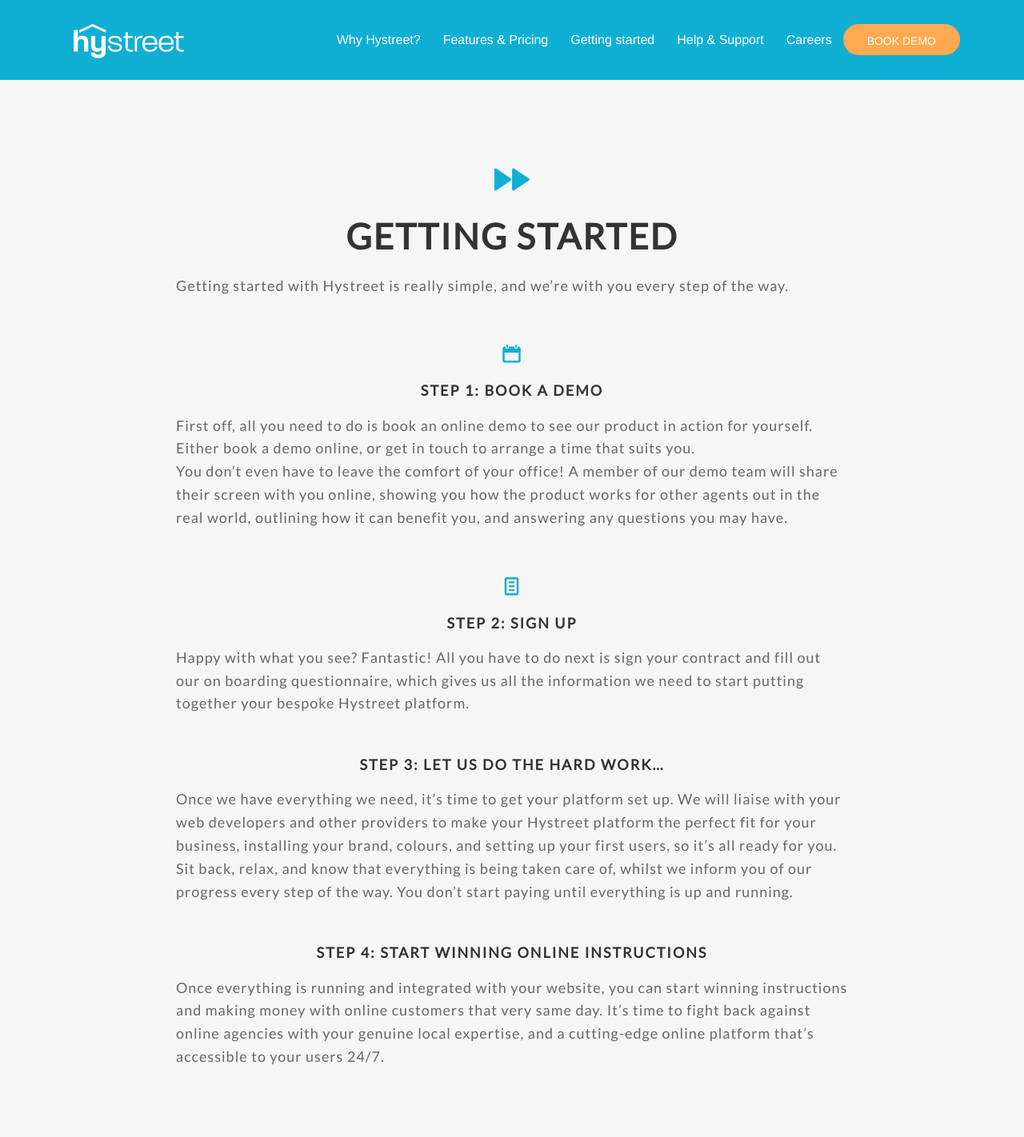
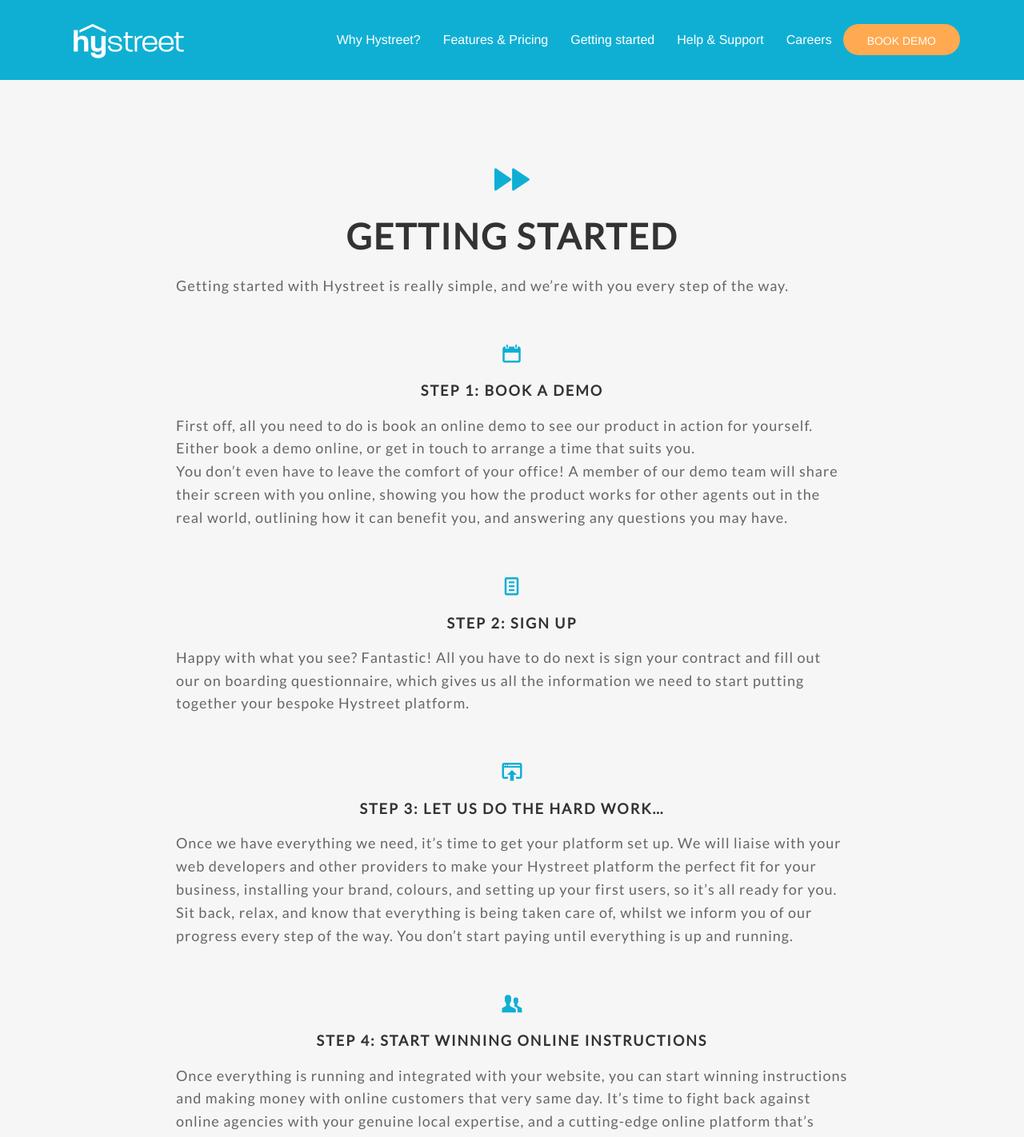
Before and after one commit to hystreet/hystreet.github.io, a Jekyll site: the page built from support/getting-started/index.html, in a window 1280 px wide. Shown: the top 1422 px of the page at 80% size. Built offline with Jekyll 4.4.1, drawn with Linux system fonts in a browser that asks for light colours; some web fonts are replaced; a script that is not in the unit is left out.

Commit message:
Fixed icon classes

```diff
--- a/support/getting-started/index.html
+++ b/support/getting-started/index.html
@@ -21,10 +21,10 @@
       <p><i class="icon-doc-text"></i></p>
       <h3>Step 2: Sign up</h3>
       <p>Happy with what you see? Fantastic! All you have to do next is sign your contract and fill out our on boarding questionnaire, which gives us all the information we need to start putting together your bespoke Hystreet platform.</p>
-      <p><i class="publish"></i></p>
+      <p><i class="icon-publish"></i></p>
       <h3>Step 3: Let us do the hard work…</h3>
       <p>Once we have everything we need, it’s time to get your platform set up. We will liaise with your web developers and other providers to make your Hystreet platform the perfect fit for your business, installing your brand, colours, and setting up your first users, so it’s all ready for you. Sit back, relax, and know that everything is being taken care of, whilst we inform you of our progress every step of the way. You don’t start paying until everything is up and running.</p>
-      <p><i class="users"></i></p>
+      <p><i class="icon-users"></i></p>
       <h3>Step 4: Start winning online instructions</h3>
       <p>Once everything is running and integrated with your website, you can start winning instructions and making money with online customers that very same day. It’s time to fight back against online agencies with your genuine local expertise, and a cutting-edge online platform that’s accessible to your users 24/7.</p>
   </div>
```
